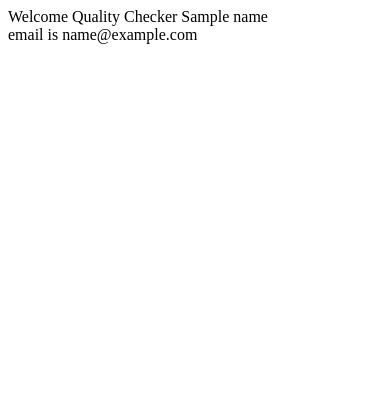
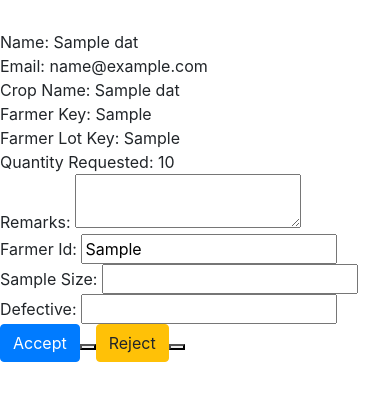
Before and after one commit to Ishwar0309/hack, a Django app: template user/templates/user/qualityChecker.html in a window 390 px wide. Shown: the top 401 px of the page. Run offline with Django 3.2, Linux system fonts and the light colour scheme; the template is opened without the code that fills it: most values are stand-ins (such as "Sample title", 1, 10 or a date in 2020); some libraries are stand-ins or nearby versions.

Commit message:
Second Commmit

```diff
--- a/user/templates/user/farmer.html
+++ b/user/templates/user/farmer.html
@@ -138,7 +138,7 @@ input[type="submit"] {
         <input type="text" name = "cropName" placeholder="Crop Name"/>
         <input type="text" name = "quantity" placeholder="Quantity"/>
         <input type="text" name = "expectedPrice" placeholder="Expected Price"/>
-        <button type="submit">Submit Details!!</button>
+        <button type="submit" name="broadcast">Submit Details!!</button>
     </form>
 </div>
 <br><br><br><br><br><br><br><br><br><br><br>
@@ -221,6 +221,8 @@ input[type="submit"] {
                 <input type="hidden" name="farmerId" value="{{dat.farmerId}}">
                 <input type="hidden" name="quantity" value="{{dat.quantity}}">
                 <input type="hidden" name="expectedPrice" value="{{dat.expectedPrice}}">
+                <input type="hidden" name="processorKey" value="{{dat.processorKey}}">
+                <input type="hidden" name="selfKey" value="{{dat.selfKey}}">
     	      <button type="submit" name="insurance" value="insurance" class="btn btn-warning" >Send To Insure</button>
     	      <!--<button type="submit" name="acceptButton" value="accept" class="btn btn-warning" >Accept</button>-->
                 <!--<a href="{% url 'processor' %}" class="btn btn-primary stretched-link">Accept</a>-->
--- a/user/templates/user/processor.html
+++ b/user/templates/user/processor.html
@@ -138,6 +138,7 @@ input[type="submit"] {
                 <input type="hidden" name="farmerId" value="{{dat.farmerId}}">
                 <input type="hidden" name="quantity" value="{{dat.quantity}}">
                 <input type="hidden" name="expectedPrice" value="{{dat.expectedPrice}}">
+                <input type="hidden" name="farmerLotKey" value="{{dat.farmerLotKey}}">
     	      <button type="submit" name="acceptButton" value="accept" class="btn btn-warning" >Accept</button>
                 <!--<a href="{% url 'processor' %}" class="btn btn-primary stretched-link">Accept</a>-->
     	      <!--<button type="submit" name="rejectButton" value="reject" class="btn btn-warning" >Deny</button>-->
--- a/user/templates/user/qualityChecker.html
+++ b/user/templates/user/qualityChecker.html
@@ -3,11 +3,52 @@
 <head>
     <meta charset="UTF-8">
     <title>Title</title>
+    <head>
+    <meta charset="UTF-8">
+    <link rel="stylesheet" href="https://stackpath.bootstrapcdn.com/bootstrap/4.1.3/css/bootstrap.min.css" integrity="sha384-MCw98/SFnGE8fJT3GXwEOngsV7Zt27NXFoaoApmYm81iuXoPkFOJwJ8ERdknLPMO" crossorigin="anonymous">
+<script src="https://stackpath.bootstrapcdn.com/bootstrap/4.1.3/js/bootstrap.min.js" integrity="sha384-ChfqqxuZUCnJSK3+MXmPNIyE6ZbWh2IMqE241rYiqJxyMiZ6OW/JmZQ5stwEULTy" crossorigin="anonymous"></script>
 </head>
 <body>
- Welcome Quality Checker {{name}}
-    <br>
-    email is {{email}}
+
+
+    {% for x in data %}
+    	<div class="row" style="margin-top:30px">
+    		<div class="col-md-5">
+					Name: {{x.name}}
+			    	<br>
+			    	Email: {{x.email}}
+
+			    	<br>
+			    	Crop Name: {{x.cropName}}
+			    	<br>
+			    	Farmer Key: {{x.farmerKey}}
+			    	<br>
+			    	Farmer Lot Key: {{x.farmerLotKey}}
+			    	<br>
+			    	Quantity Requested: {{x.quantityRequested}}
+			</div>
+			<div class="col-md-7">
+				<form method="POST" action={% url 'qualityChecker' %}>
+					{% csrf_token %}
+					<div>
+						Remarks:
+						<textarea name="remark"></textarea><br>
+					</div>
+					Farmer Id:
+					<input name="farmerKey" type="text" value="{{x.farmerKey}}" class="field left" readonly><br>
+					Sample Size:
+					<input name="sampleSize" type="text"><br>
+					Defective:
+					<input name="defective" type="text"><br>
+
+
+					<button type="submit" name="accept" value="accept" class="btn btn-primary" >Accept<button>
+					<button type="submit" name="decline" value="decline" class="btn btn-warning" >Reject<button>
+
+			</div>
+		</div>
+
+    {% endfor %}
 
 </body>
 </html>
--- a/user/urls.py
+++ b/user/urls.py
@@ -10,4 +10,5 @@ urlpatterns = [
     path('postsignUp/',views.postsignUp,name='user-postsignUp'),
     path('farmer/',views.farmer,name='farmer'),
     path('processor/',views.processor,name='processor'),
+    path('qualityChecker/',views.qualityChecker,name='qualityChecker'),
 ]
```
Also changed, not shown: user/views.py (+87 -42 lines), db.sqlite3.
